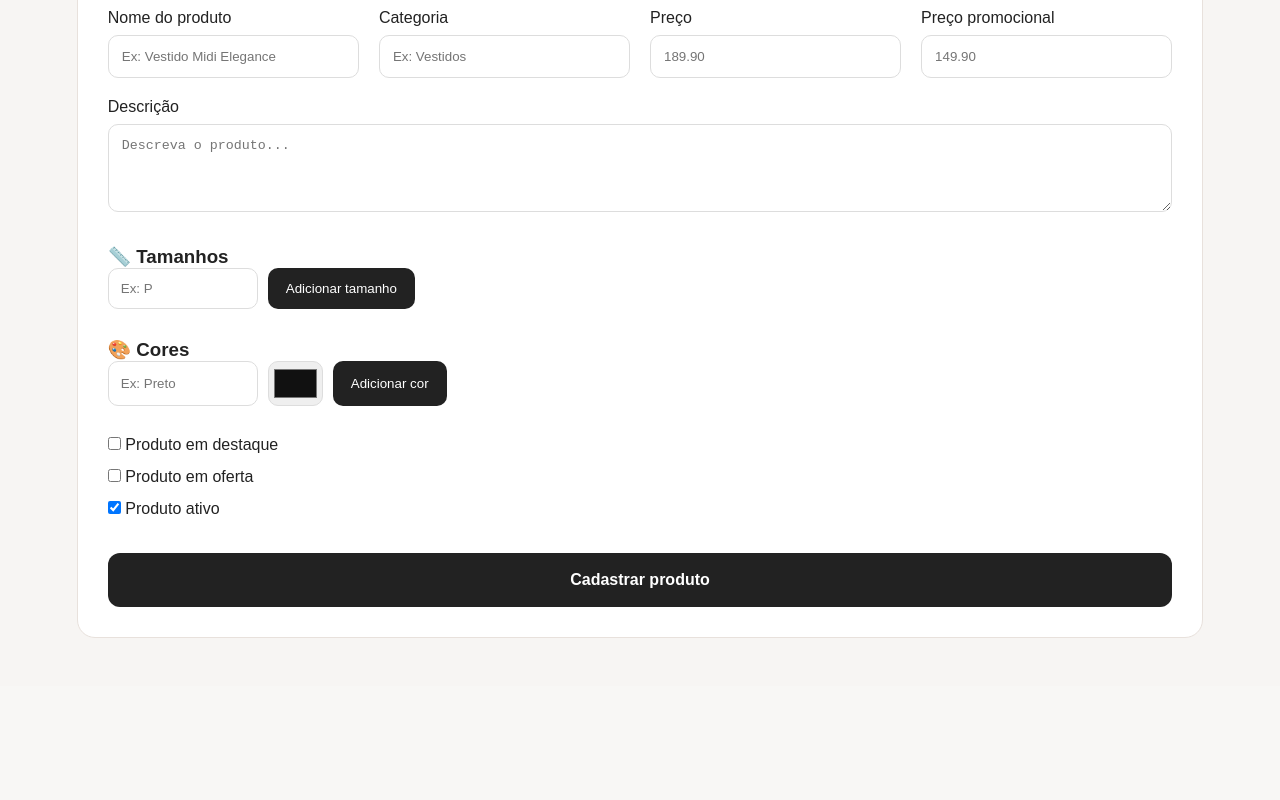
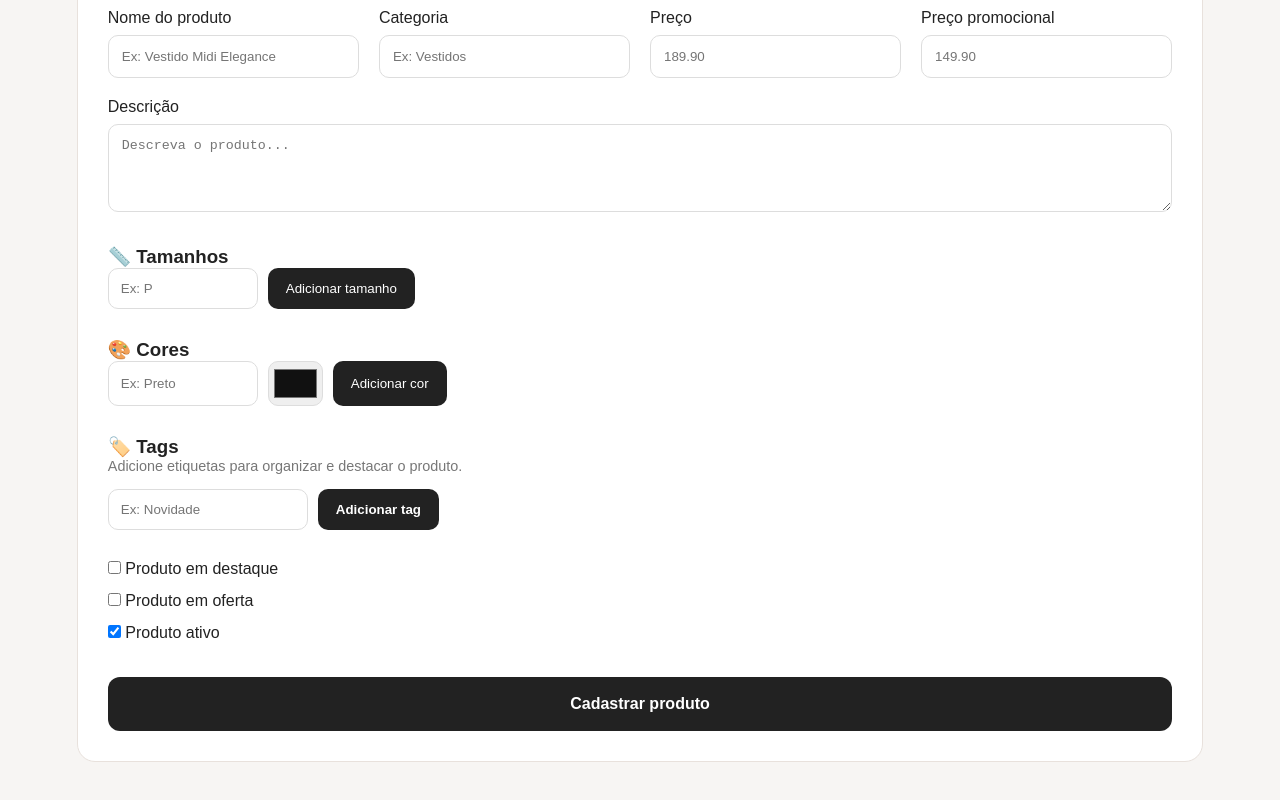
Before and after one commit to eviana-create/loja-roupa-camille, a React (Vite) app: page /admin in a window 1280 px wide. Shown: the part 778-1578 px from the top of the page. Before the commit the page ends 1464 px from the top, so only its background shows below. Built offline with nearby package versions, Linux system fonts and the light colour scheme.

Commit message:
feat: adiciona edição de tags dos produtos

```diff
--- a/src/pages/admin/Admin.jsx
+++ b/src/pages/admin/Admin.jsx
@@ -1623,6 +1623,179 @@ const atualizarProduto = async (event) => {
             )}
           </div>
 
+          {/* TAGS */}
+
+          <div
+            style={{
+              marginTop: "30px",
+            }}
+          >
+            <h3>
+              🏷️ Tags
+            </h3>
+
+            <p
+              style={{
+                margin: "0 0 15px",
+                color: "#777",
+                fontSize: "0.9rem",
+              }}
+            >
+              Adicione etiquetas para organizar e destacar o produto.
+            </p>
+
+            <div
+              style={{
+                display: "flex",
+                gap: "10px",
+                flexWrap: "wrap",
+              }}
+            >
+              <input
+                type="text"
+                id="novaTag"
+                placeholder="Ex: Novidade"
+                style={{
+                  padding: "12px",
+                  border: "1px solid #ddd",
+                  borderRadius: "10px",
+                  width: "200px",
+                }}
+                onKeyDown={(event) => {
+                  if (event.key !== "Enter") {
+                    return;
+                  }
+
+                  event.preventDefault();
+
+                  const tag = event.target.value
+                    .trim()
+                    .toLowerCase();
+
+                  if (!tag) {
+                    return;
+                  }
+
+                  if (formulario.tags.includes(tag)) {
+                    event.target.value = "";
+                    return;
+                  }
+
+                  setFormulario((anterior) => ({
+                    ...anterior,
+                    tags: [
+                      ...anterior.tags,
+                      tag,
+                    ],
+                  }));
+
+                  event.target.value = "";
+                }}
+              />
+
+              <button
+                type="button"
+                onClick={() => {
+                  const input =
+                    document.getElementById(
+                      "novaTag"
+                    );
+
+                  const tag = input.value
+                    .trim()
+                    .toLowerCase();
+
+                  if (!tag) {
+                    return;
+                  }
+
+                  if (formulario.tags.includes(tag)) {
+                    input.value = "";
+                    return;
+                  }
+
+                  setFormulario((anterior) => ({
+                    ...anterior,
+                    tags: [
+                      ...anterior.tags,
+                      tag,
+                    ],
+                  }));
+
+                  input.value = "";
+                }}
+                style={{
+                  padding: "12px 18px",
+                  border: "none",
+                  borderRadius: "10px",
+                  background: "#222",
+                  color: "white",
+                  cursor: "pointer",
+                  fontWeight: "600",
+                }}
+              >
+                Adicionar tag
+              </button>
+            </div>
+
+            {formulario.tags.length > 0 && (
+              <div
+                style={{
+                  marginTop: "18px",
+                  display: "flex",
+                  gap: "10px",
+                  flexWrap: "wrap",
+                }}
+              >
+                {formulario.tags.map((tag) => (
+                  <div
+                    key={tag}
+                    style={{
+                      display: "flex",
+                      alignItems: "center",
+                      gap: "8px",
+                      padding: "9px 12px",
+                      background: "#f7f5f3",
+                      borderRadius: "20px",
+                      border: "1px solid #e8e1dc",
+                    }}
+                  >
+                    <span
+                      style={{
+                        fontSize: "0.85rem",
+                        fontWeight: "600",
+                      }}
+                    >
+                      #{tag}
+                    </span>
+
+                    <button
+                      type="button"
+                      onClick={() => {
+                        setFormulario((anterior) => ({
+                          ...anterior,
+                          tags: anterior.tags.filter(
+                            (item) => item !== tag
+                          ),
+                        }));
+                      }}
+                      style={{
+                        border: "none",
+                        background: "transparent",
+                        color: "#a33",
+                        cursor: "pointer",
+                        fontSize: "1rem",
+                        lineHeight: 1,
+                      }}
+                    >
+                      ×
+                    </button>
+                  </div>
+                ))}
+              </div>
+            )}
+          </div>
+
           {/* OPÇÕES */}
 
           <div
```
